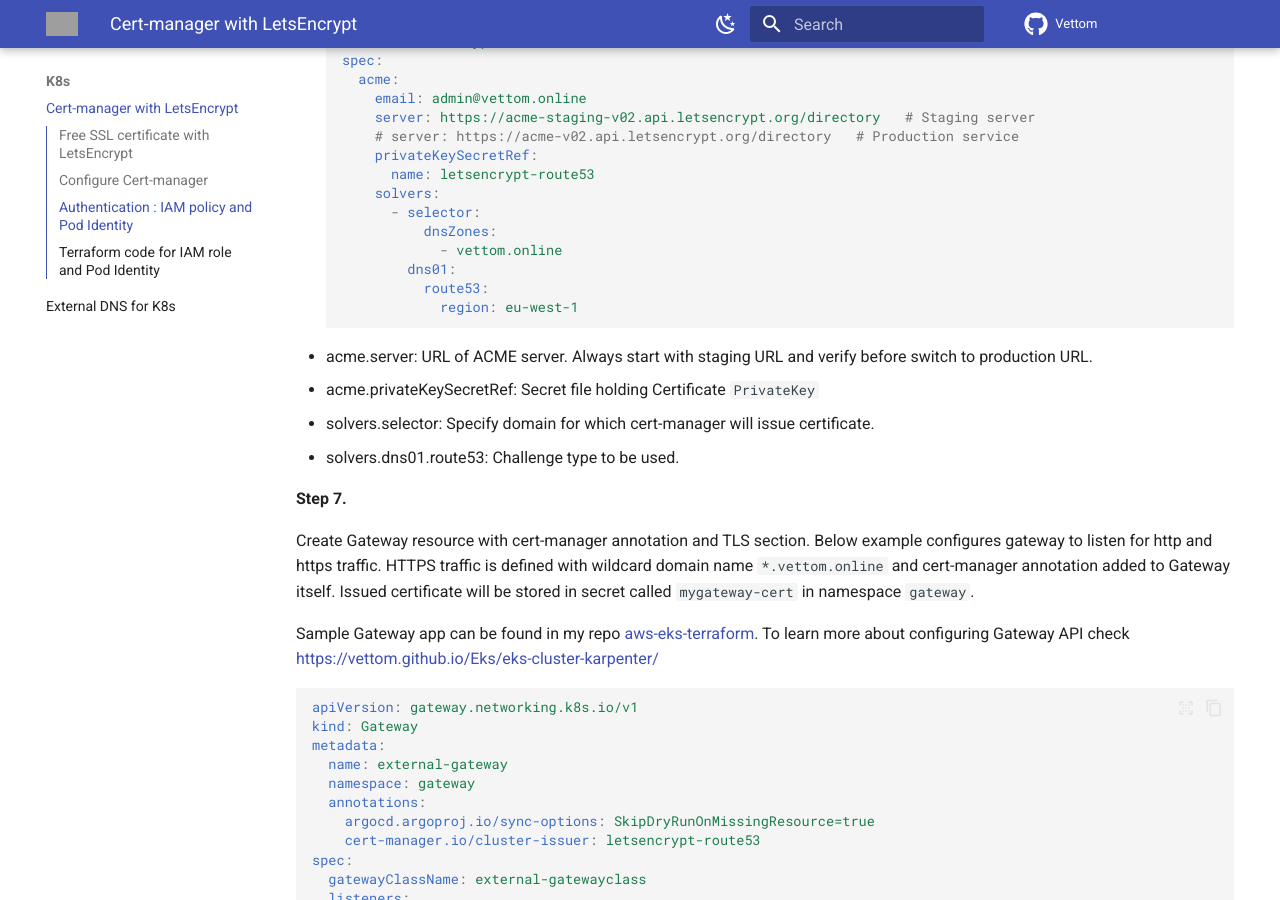
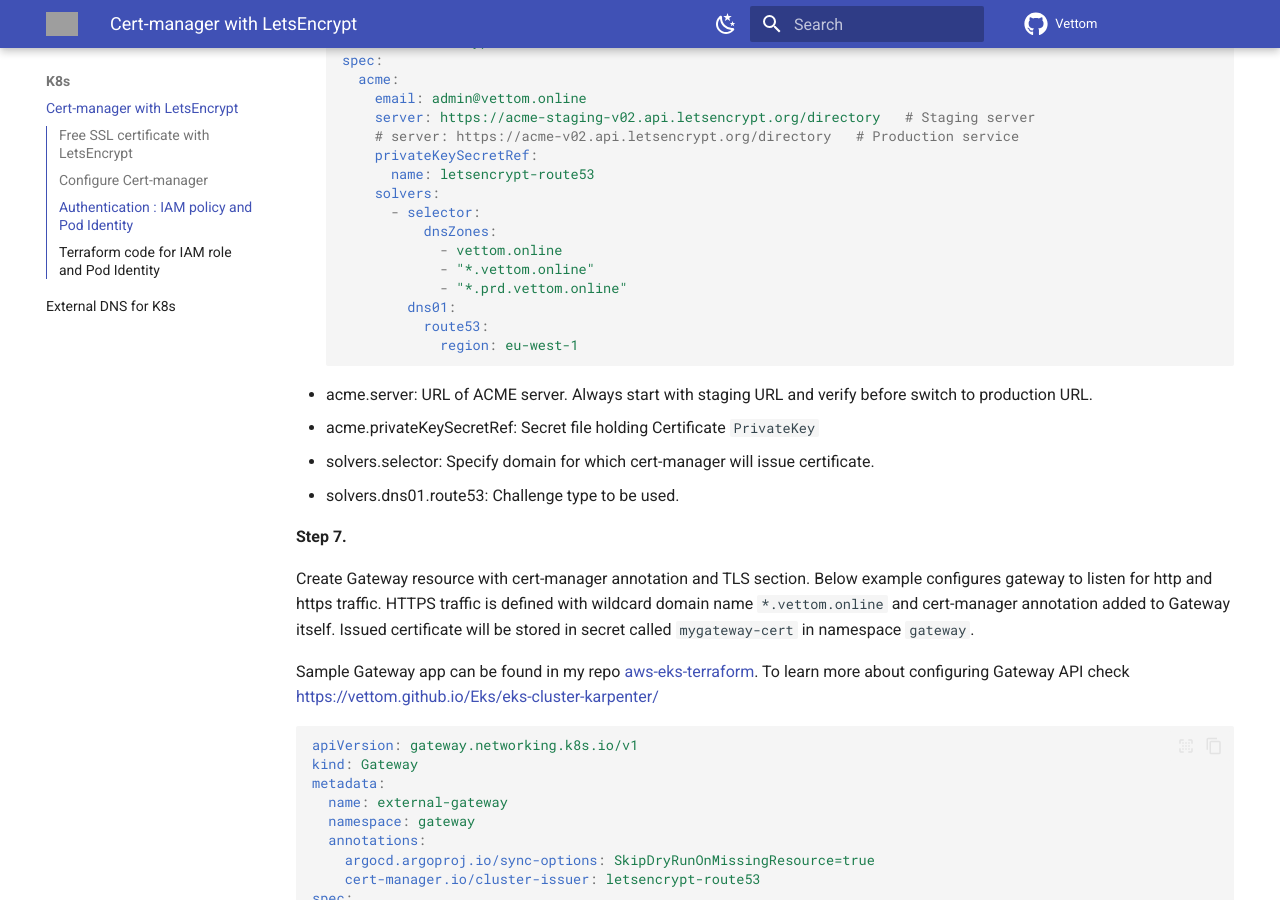
Before and after one commit to vettom/vettom.github.io, an MkDocs documentation site: the page built from docs/K8s/cert-manager.md, in a window 1280 px wide and 900 px high, scrolled down 3196 px. Built offline with MkDocs 1.6.1 and Material for MkDocs 9.7.7, drawn with Linux system fonts in a browser that asks for light colours; grey boxes are pictures that could not be loaded.

Commit message:
Update by DV on Tue 24 Dec 2024 10:26:33 GMT

```diff
--- a/docs/K8s/cert-manager.md
+++ b/docs/K8s/cert-manager.md
@@ -132,6 +132,8 @@ spec:
       - selector:
           dnsZones:
             - vettom.online
+            - "*.vettom.online"
+            - "*.prd.vettom.online"
         dns01:
           route53:
             region: eu-west-1
```
